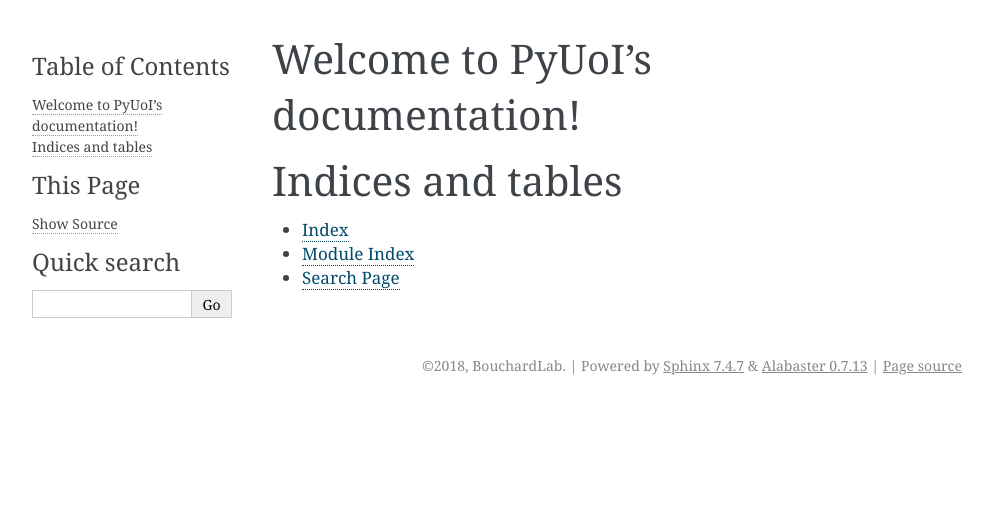
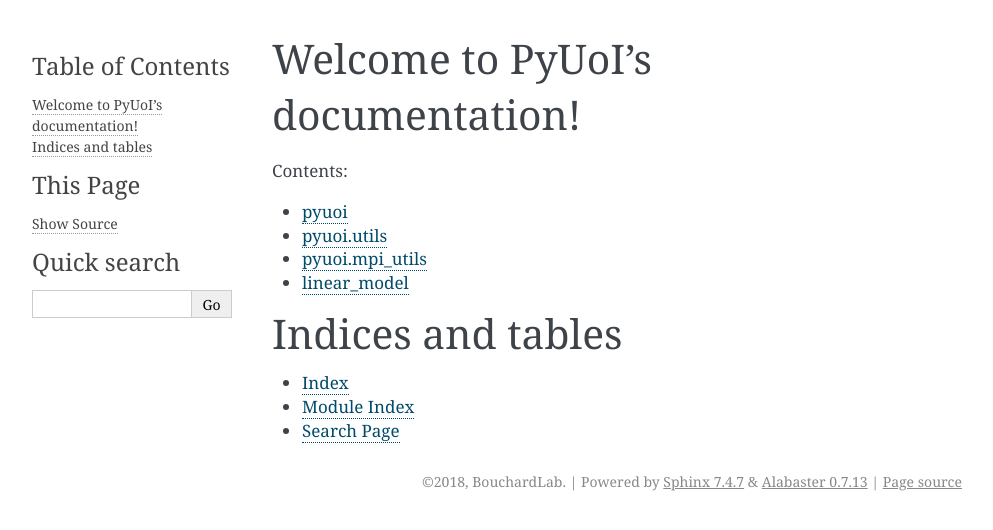
Before and after one commit to BouchardLab/pyuoi, a Sphinx documentation site: the page built from docs/source/index.rst, in a window 1280 px wide. Shown: the top 530 px of the page, without its empty margins (148-1141 px from the left). Built offline with Sphinx 7.4.7, drawn with Linux system fonts in a browser that asks for light colours.

Commit message:
Added first complete draft of sphinx autodoc source files.

```diff
--- a/docs/source/conf.py
+++ b/docs/source/conf.py
@@ -12,9 +12,9 @@
 # add these directories to sys.path here. If the directory is relative to the
 # documentation root, use os.path.abspath to make it absolute, like shown here.
 #
-# import os
-# import sys
-# sys.path.insert(0, os.path.abspath('.'))
+import os
+import sys
+sys.path.insert(0, os.path.abspath(os.path.join('..', '..')))
 
 
 # -- Project information -----------------------------------------------------
--- a/docs/source/index.rst
+++ b/docs/source/index.rst
@@ -10,6 +10,11 @@ Welcome to PyUoI's documentation!
    :maxdepth: 2
    :caption: Contents:
 
+   pyuoi/pyuoi
+   pyuoi/utils
+   pyuoi/mpi_utils
+   pyuoi/linear_model/linear_model
+
 
 
 Indices and tables
--- /dev/null
+++ b/docs/source/pyuoi/linear_model/linear_model.rst
@@ -0,0 +1,6 @@
+============
+linear_model
+============
+
+.. automodule:: pyuoi.linear_model
+   :members:
--- /dev/null
+++ b/docs/source/pyuoi/mpi_utils.rst
@@ -0,0 +1,6 @@
+===============
+pyuoi.mpi_utils
+===============
+
+.. automodule:: pyuoi.mpi_utils
+   :members:
--- /dev/null
+++ b/docs/source/pyuoi/pyuoi.rst
@@ -0,0 +1,6 @@
+=====
+pyuoi
+=====
+
+.. automodule:: pyuoi
+   :members:
--- /dev/null
+++ b/docs/source/pyuoi/utils.rst
@@ -0,0 +1,6 @@
+===========
+pyuoi.utils
+===========
+
+.. automodule:: pyuoi.utils
+   :members:
```
Also changed, not shown: 1 other file.
